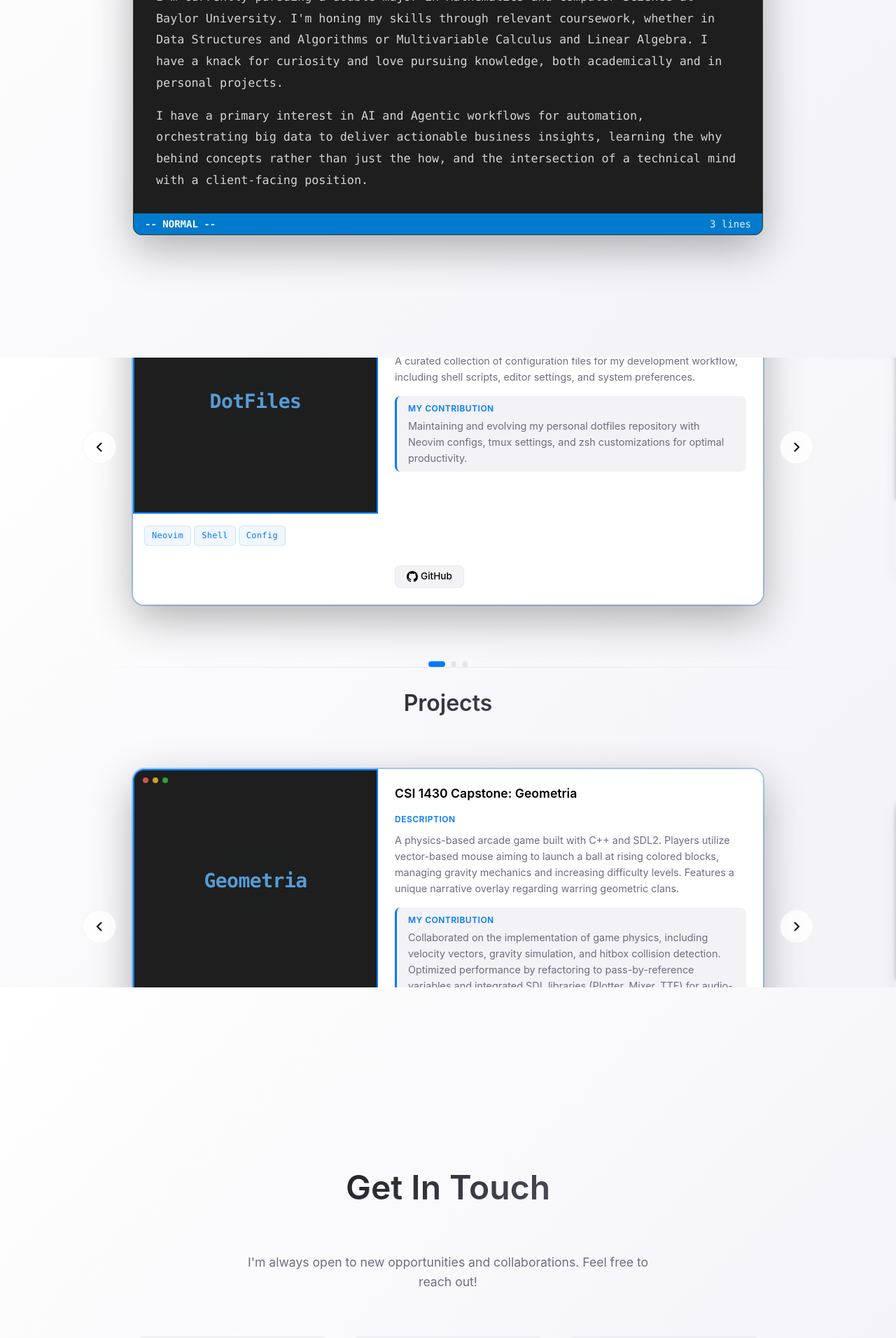
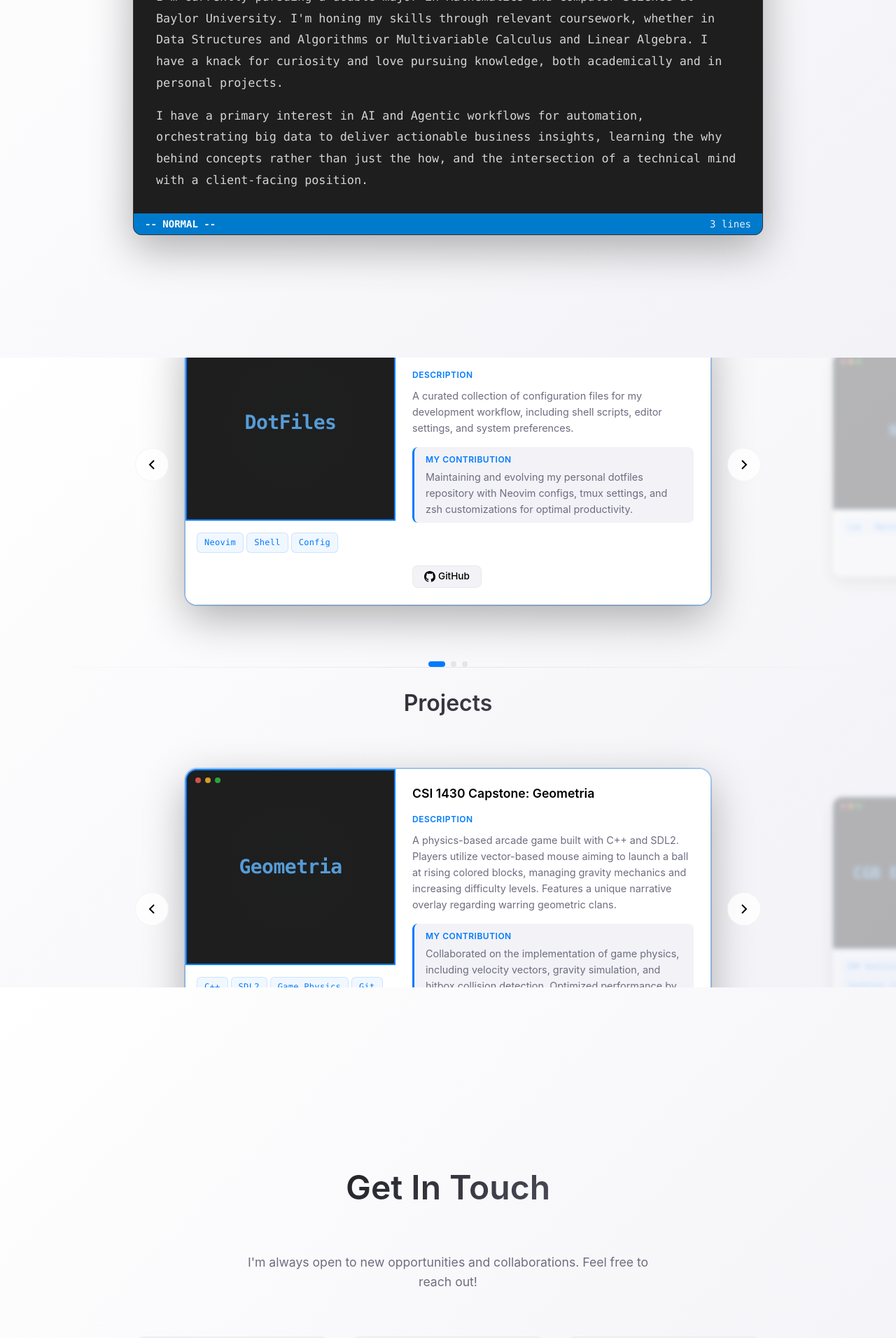
Before and after one commit to emartinez-06/emartinez-06.github.io, a Jekyll site: the page built from index.md, in a window 1280 px wide. Shown: the part 1289-3201 px from the top of the page at 70% size. Built offline with Jekyll 4.4.1, drawn with Linux system fonts in a browser that asks for light colours.

Commit message:
refactored project cards to dynmaically change, and contact cards to dynamically stack instead of queue to fit on mobile screens

```diff
--- a/assets/css/main.scss
+++ b/assets/css/main.scss
@@ -345,17 +345,17 @@
 }
 
 .carousel-wrapper {
-  width: min(900px, 90vw);
-  height: 500px;
+  width: min(750px, 85vw);
+  height: 450px;
   position: relative;
   overflow: visible;
 
   @media (max-width: 768px) {
-    height: 600px;
+    height: 550px;
   }
 
   @media (max-width: 480px) {
-    height: 650px;
+    height: 600px;
   }
 }
 
@@ -370,8 +370,8 @@
 
 .carousel-slide {
   position: absolute;
-  width: min(900px, 90vw);
-  height: 450px;
+  width: min(750px, 85vw);
+  height: 400px;
   transition: all 0.6s cubic-bezier(0.4, 0, 0.2, 1);
   display: flex;
   align-items: center;
@@ -381,11 +381,11 @@
 
   @media (max-width: 768px) {
     height: auto;
-    max-height: 550px;
+    max-height: 500px;
   }
 
   @media (max-width: 480px) {
-    max-height: 600px;
+    max-height: 550px;
   }
 
   &.center {
@@ -472,8 +472,8 @@
 // Project Card Carousel
 .project-card-carousel {
   width: 100%;
-  max-width: 900px;
-  height: 450px;
+  max-width: 750px;
+  height: 400px;
   background: var(--bg-primary);
   border-radius: var(--radius-xl);
   box-shadow: 0 10px 30px rgba(0, 0, 0, 0.2);
@@ -485,11 +485,11 @@
   @media (max-width: 768px) {
     flex-direction: column;
     height: auto;
-    max-height: 550px;
+    max-height: 500px;
   }
 
   @media (max-width: 480px) {
-    max-height: 600px;
+    max-height: 550px;
   }
 
   &.active {
@@ -518,7 +518,7 @@
 
 .card-top {
   position: relative;
-  width: 350px;
+  width: 300px;
   display: flex;
   flex-direction: column;
   flex-shrink: 0;
@@ -535,7 +535,7 @@
 
 .card-thumbnail {
   width: 100%;
-  height: 320px;
+  height: 280px;
   overflow: hidden;
   background: #1e1e1e;
   position: relative;
@@ -545,12 +545,12 @@
   justify-content: center;
 
   @media (max-width: 768px) {
-    height: 200px;
+    height: 180px;
     border-radius: var(--radius-xl) var(--radius-xl) 0 0;
   }
 
   @media (max-width: 480px) {
-    height: 180px;
+    height: 160px;
   }
 
   &::before {
@@ -828,6 +828,11 @@
   gap: var(--space-lg);
   max-width: 900px;
   margin: 0 auto;
+
+  @media (max-width: 768px) {
+    grid-template-columns: 1fr;
+    gap: var(--space-md);
+  }
 }
 
 .contact-link {
@@ -840,6 +845,10 @@
   border-radius: var(--radius-xl);
   transition: all var(--transition-medium);
   text-decoration: none;
+
+  @media (max-width: 768px) {
+    padding: var(--space-lg);
+  }
 
   &:hover {
     background: var(--bg-primary);
--- a/src/components/Projects.js
+++ b/src/components/Projects.js
@@ -125,7 +125,7 @@
 
   useEffect(() => {
     const updateCardOffset = () => {
-      const cardWidth = Math.min(900, window.innerWidth * 0.9);
+      const cardWidth = Math.min(750, window.innerWidth * 0.85);
       setCardOffset(cardWidth + 100);
     };
 
```
Also changed, not shown: assets/js/react-bundle.js.
